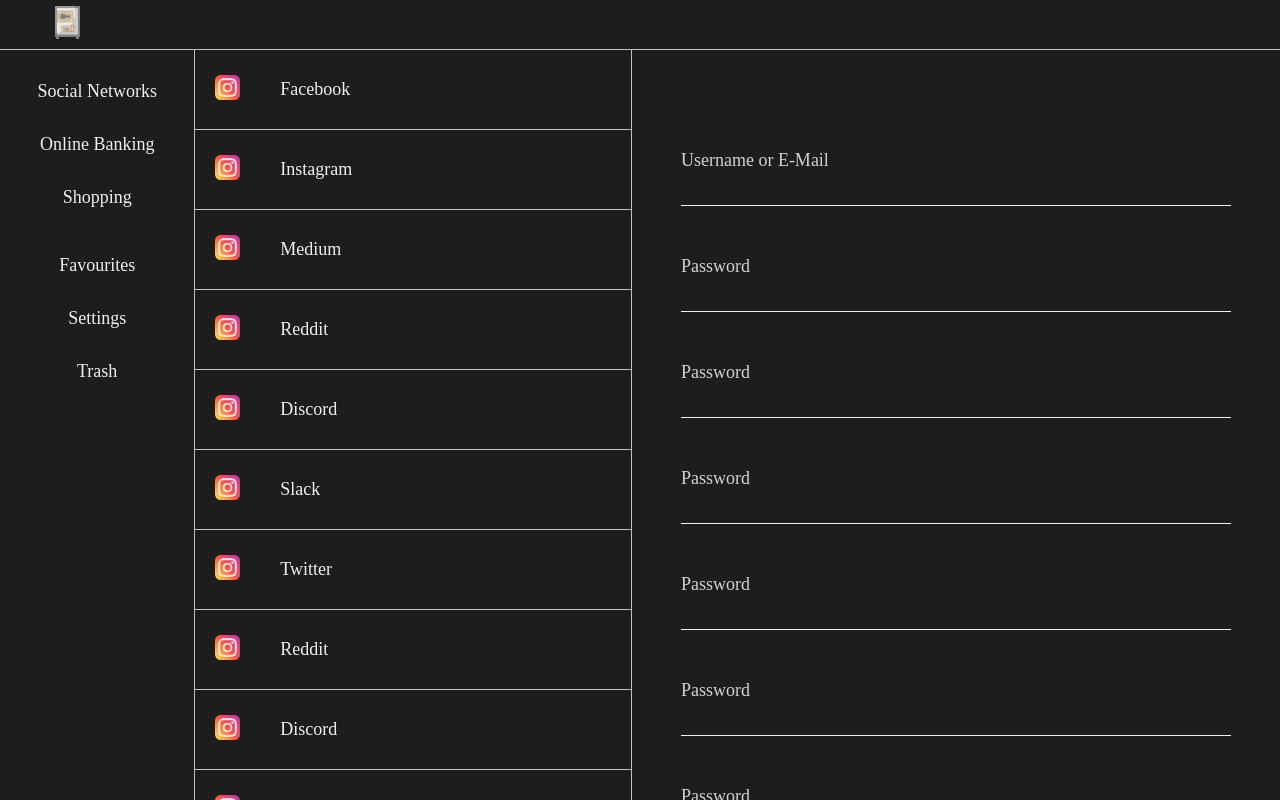
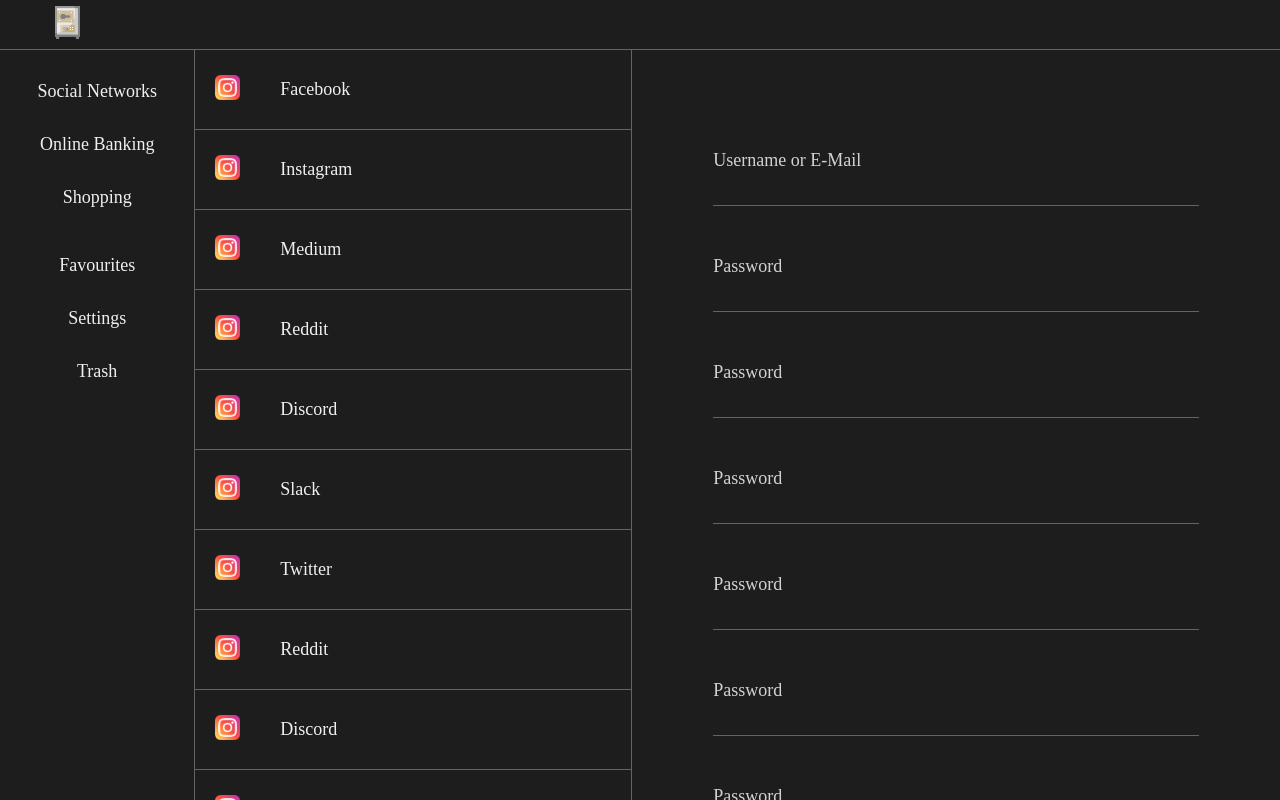
Before and after one commit to IcyDrae/vaults, a Vue app in the folder web/: page / in a window 1280 px wide. Built offline with nearby package versions, Linux system fonts and the light colour scheme; a web font is replaced by a local one.

Commit message:
styling wip

```diff
--- a/web/src/styles/dashboard.scss
+++ b/web/src/styles/dashboard.scss
@@ -92,7 +92,7 @@
       margin-left: auto;
       margin-right: auto;
       text-align: left;
-      width: 85%;
+      width: 75%;
 
       label {
         display: block;
@@ -111,7 +111,7 @@
           border: 0;
           outline: 0;
           background: $black;
-          border-bottom: 1px solid $white;
+          border-bottom: 1px solid $borderColor;
         }
 
         input, textarea {
--- a/web/src/styles/variables.scss
+++ b/web/src/styles/variables.scss
@@ -5,6 +5,6 @@
 $hoverColor: #e1e1e1;
 $hoverBackgroundColor: #232323;
 
-$borderColor: #c0c1c1;
+$borderColor: #646464;
 
 $fontFamily: 'STIX Two Math', serif;
```
